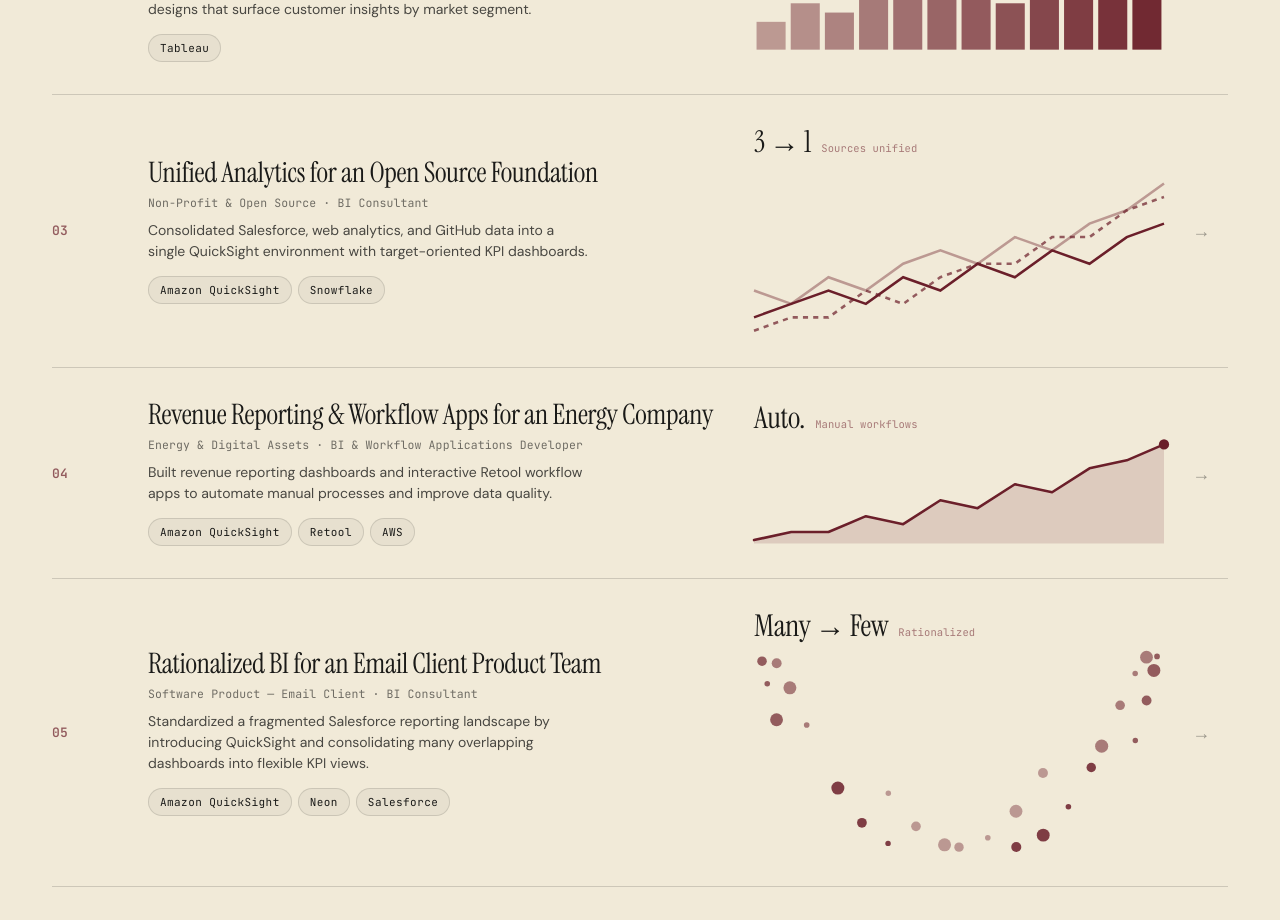
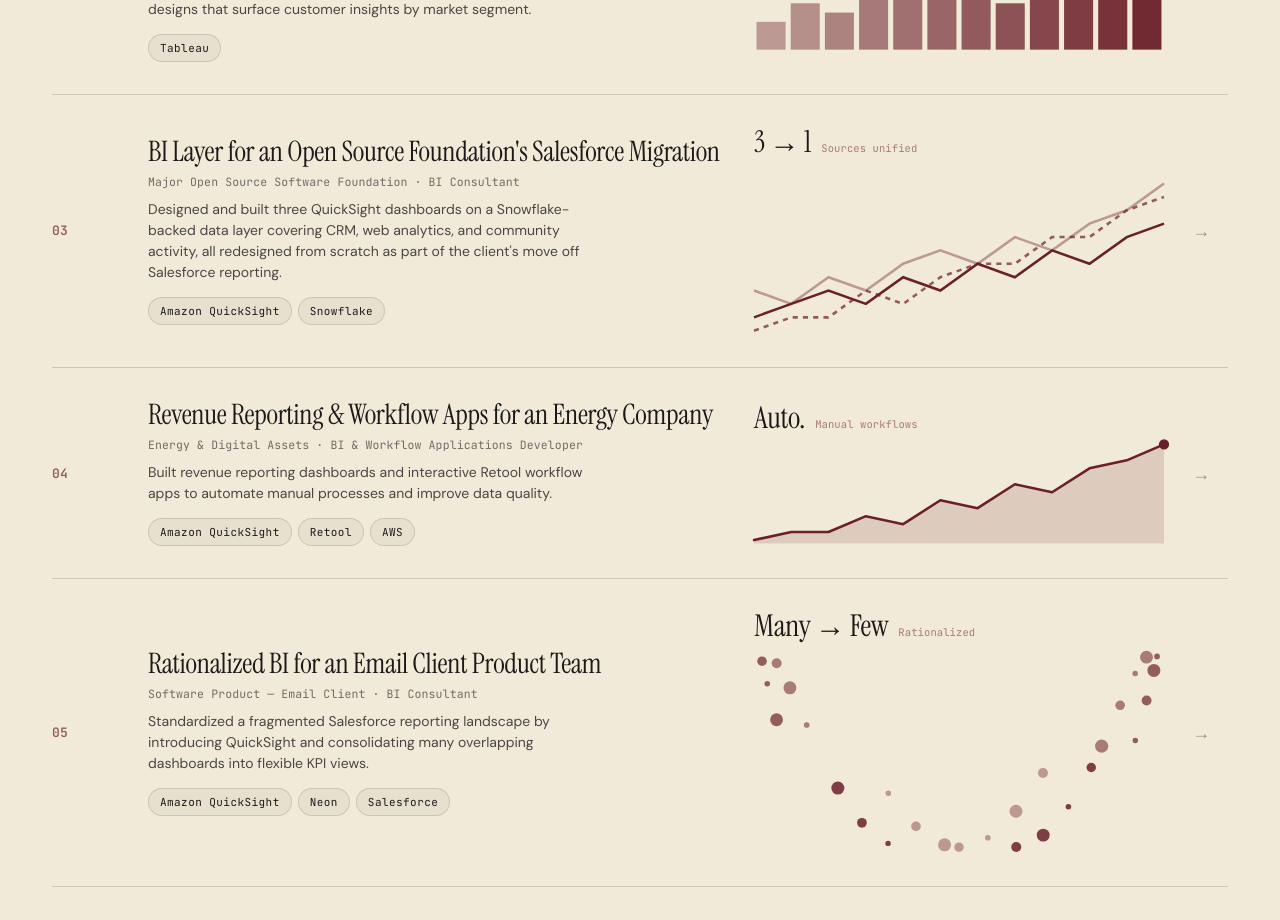
Before and after one commit to ottomontoya/portfolio, a React (Vite) app: page / in a window 1280 px wide. Shown: the part 2780-3700 px from the top of the page. Built offline with nearby package versions, Linux system fonts and the light colour scheme.

Commit message:
Refactor project details for Project 03, enhancing clarity in title, summary, description, responsibilities, and impact.

```diff
--- a/data/projects.ts
+++ b/data/projects.ts
@@ -70,24 +70,25 @@
   {
     id: "p3",
     n: "03",
-    title: "Unified Analytics for an Open Source Foundation",
-    client: "Non-Profit & Open Source",
+    title: "BI Layer for an Open Source Foundation's Salesforce Migration",
+    client: "Major Open Source Software Foundation",
     role: "BI Consultant",
-    summary: "Consolidated Salesforce, web analytics, and GitHub data into a single QuickSight environment with target-oriented KPI dashboards.",
+    summary: "Designed and built three QuickSight dashboards on a Snowflake-backed data layer covering CRM, web analytics, and community activity, all redesigned from scratch as part of the client's move off Salesforce reporting.",
     tools: ["Amazon QuickSight", "Snowflake"],
     scope: "End-to-end",
     timeline: "3 mo",
     metric: { value: "3 → 1", label: "Sources unified" },
     chart: "lines",
-    description: "The client's reporting was fragmented across Salesforce, Google Analytics, and GitHub — with no unified view of funnel performance, web engagement, or community activity. The goal was to bring all three sources together in one BI environment built on Amazon QuickSight and Snowflake.\n\nWorking from high-level requirements rather than detailed mockups, I designed and iterated on dashboard concepts, presented them in weekly reviews, and translated feedback into three production dashboards — one per data source. Each dashboard exposed target-oriented KPIs and growth indicators relevant to that source, giving the client's team a single place to monitor the full picture.\n\nI also created a detailed specification document for the data engineering team, outlining the required fields, grain, and source systems for each dashboard to ensure upstream Snowflake models delivered exactly what reporting needed. After implementation I performed data validation and iterative refinement to ensure metrics matched source-system expectations before handoff.",
+    description: "The client, a major open source software foundation, was rebuilding their analytics and reporting away from Salesforce to gain full ownership of their data and reduce platform dependency. The data engineering team migrated source systems into Snowflake, and I was brought in to build the QuickSight dashboard layer that surfaced that data back to the business.\n\nWorking from high-level requirements rather than detailed mockups, I designed and iterated on dashboard concepts, presented them in weekly client reviews, and translated feedback into three production QuickSight dashboards covering Salesforce CRM, web analytics, and GitHub community activity. All three were designed from scratch. For the CRM and web analytics views, existing reports served as reference material for understanding which KPIs the team tracked, but the visualizations, structure, and chart choices were my own design, switched out to be clearer and more concise. The GitHub dashboard had no reference to anchor against and was designed end-to-end from client requirements alone.\n\nI authored a detailed specification document for the data engineering team, outlining required fields, grain, and source systems for each dashboard so the upstream Snowflake models delivered exactly what reporting needed. After implementation I ran data validation and iterative refinement to ensure metrics matched source-system expectations before handoff.",
     responsibilities: [
-      "Designed and built three QuickSight dashboards on top of Snowflake data",
-      "Gathered requirements and iterated through weekly client reviews",
-      "Defined target-oriented KPIs including growth indicators for GitHub and user activity",
-      "Created data specification documents for the data engineering team",
-      "Performed data validation to ensure metrics matched source-system expectations",
+      "Designed and built three QuickSight dashboards on Snowflake-backed data for CRM, web, and community reporting, iterating through weekly client review cycles",
+      "Redesigned the CRM and web analytics views from scratch, using existing reports only as reference for KPI selection and switching out visualizations for clearer, more concise versions",
+      "Designed a net-new GitHub community activity dashboard end-to-end from client requirements with no prior dashboard to reference",
+      "Authored data specification documents for the data engineering team to align upstream Snowflake models with reporting needs",
+      "Performed data validation against source systems to confirm metric accuracy before handoff",
     ],
-    impact: "Three data sources unified in one BI environment. Client can monitor funnel, web, and community in a single view.",
+    impact: "Three data sources unified in a single controlled BI environment, giving the client's team a consolidated view of funnel, web, and community performance independent of Salesforce reporting.",
+    caseStudy: "https://www.stxnext.com/case-study/salesforce-optimization",
   },
   {
     id: "p4",
```
